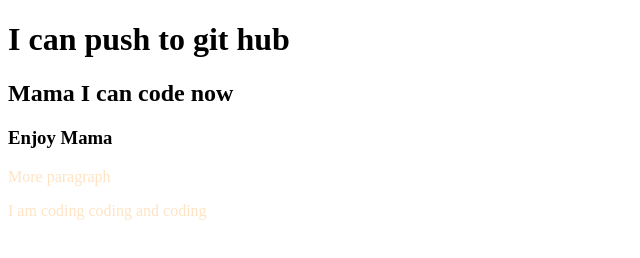
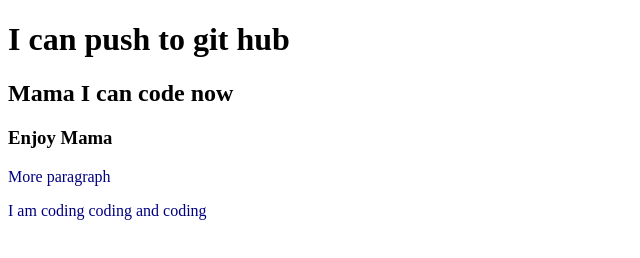
Before and after one commit to SajibBhattacharjee/my-third-repo, a plain HTML site: page index.html in a window 1280 px wide. Shown: the whole page, without its empty margins (0-640 px from the left). Drawn offline with Linux system fonts and the light colour scheme.

Commit message:
color change

```diff
--- a/style.css
+++ b/style.css
@@ -1,3 +1,3 @@
 p{
-    color: bisque;
+    color: navy;
 }
```
